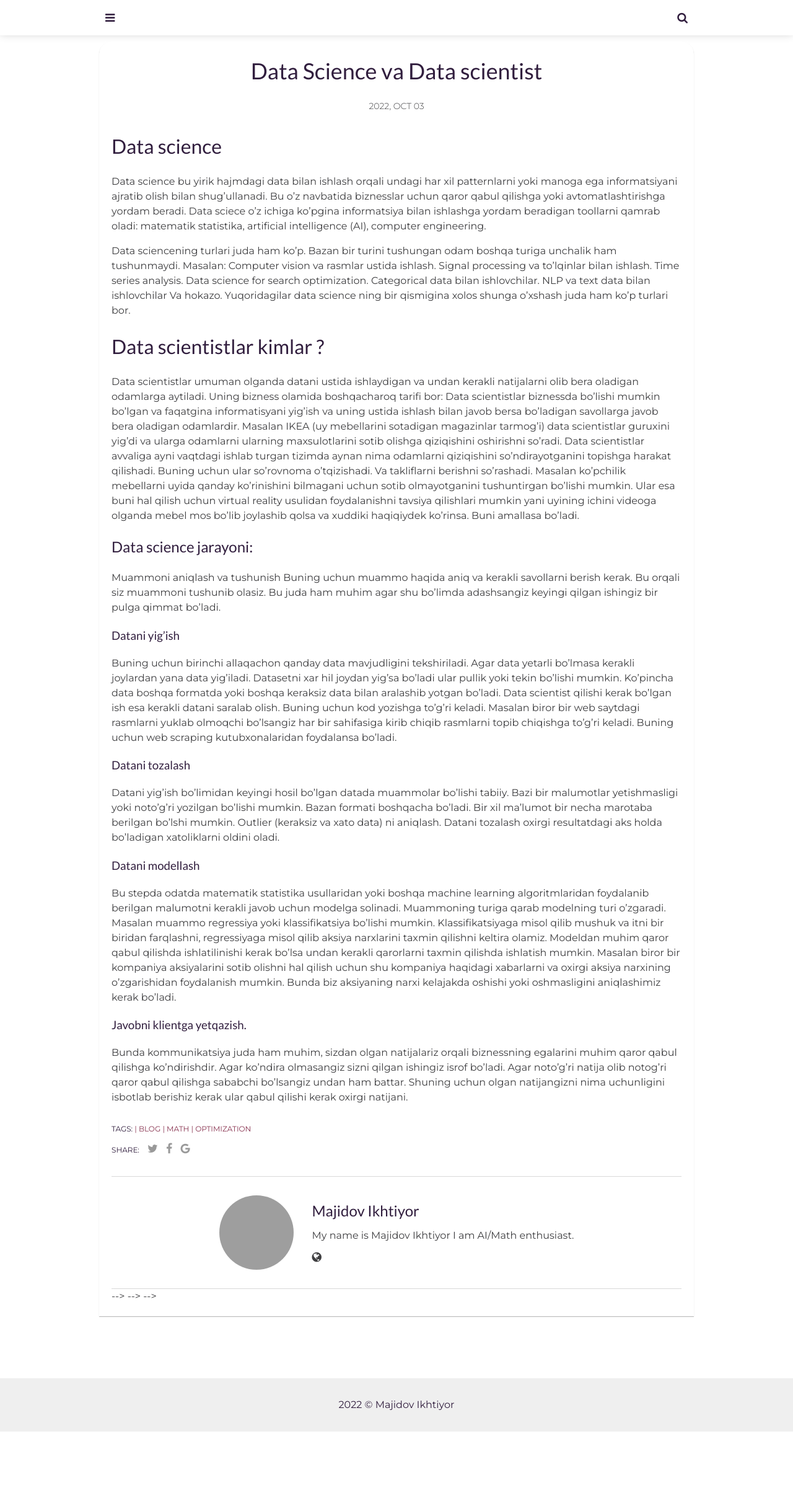
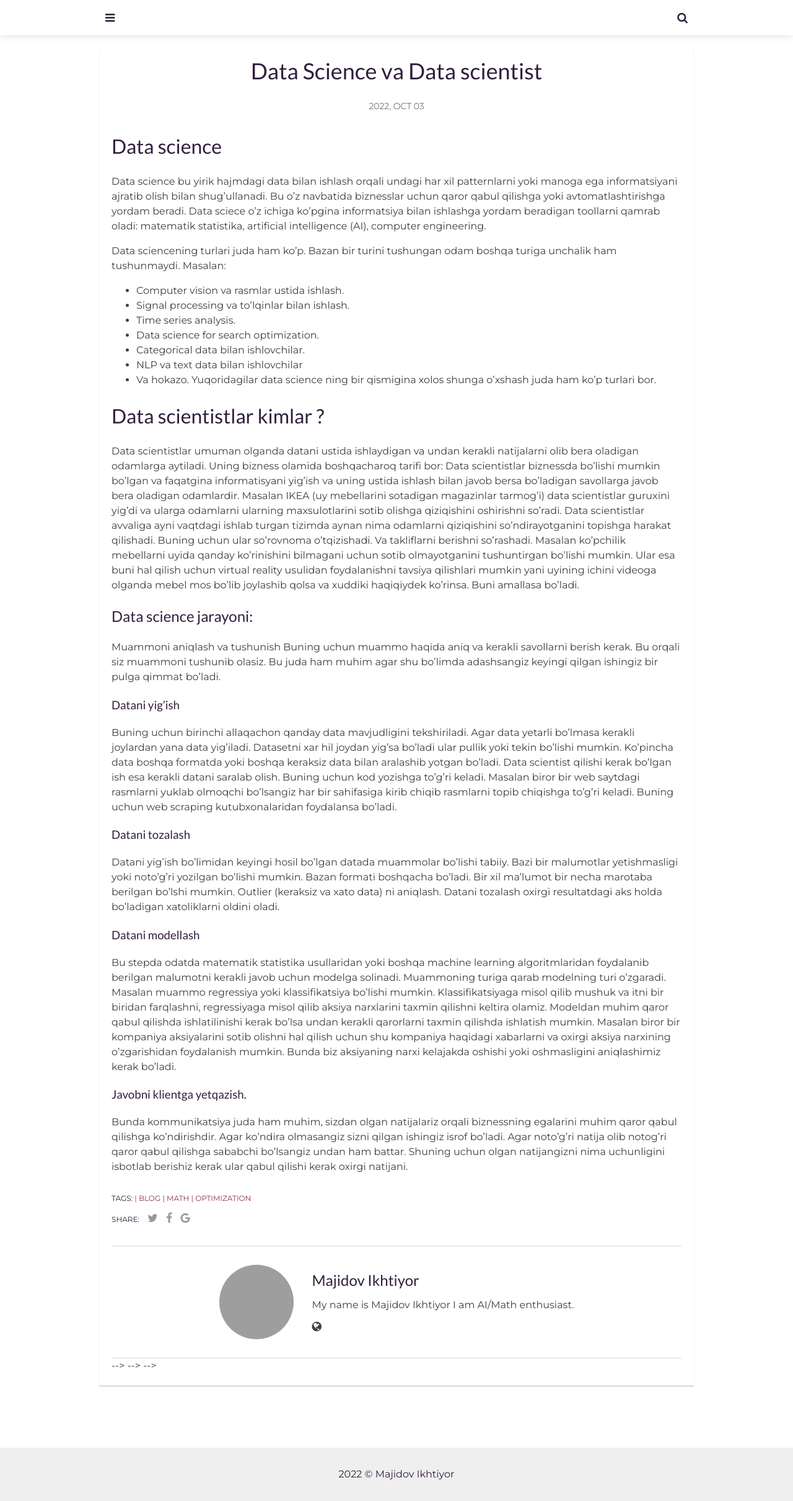
Before and after one commit to ixtiyoruz/ixtiyoruz.github.io, a Jekyll site: the page built from _posts/2022-11-23-data-science.markdown, in a window 1280 px wide. Shown: the whole page at 62% size. Built offline with Jekyll 4.4.1, drawn with Linux system fonts in a browser that asks for light colours; grey boxes are pictures that could not be loaded.

Commit message:
ordering is added

```diff
--- a/_posts/2022-11-23-data-science.markdown
+++ b/_posts/2022-11-23-data-science.markdown
@@ -14,13 +14,13 @@ usemathjax: true
 Data science bu  yirik hajmdagi data bilan ishlash orqali undagi har xil patternlarni yoki manoga ega informatsiyani ajratib olish bilan shug'ullanadi. Bu o'z navbatida biznesslar uchun qaror qabul qilishga yoki avtomatlashtirishga yordam beradi. Data sciece o'z ichiga ko'pgina informatsiya bilan ishlashga yordam beradigan toollarni qamrab oladi: matematik statistika, artificial intelligence (AI), computer engineering.
 
 Data sciencening turlari juda ham ko'p. Bazan bir turini tushungan odam boshqa turiga unchalik ham tushunmaydi. Masalan:
-Computer vision va rasmlar ustida ishlash.
-Signal processing va to'lqinlar bilan ishlash.
-Time series analysis.
-Data science for search optimization.
-Categorical data bilan ishlovchilar.
-NLP va text data bilan ishlovchilar
-Va hokazo.
+- Computer vision va rasmlar ustida ishlash.
+- Signal processing va to'lqinlar bilan ishlash.
+- Time series analysis.
+- Data science for search optimization.
+- Categorical data bilan ishlovchilar.
+- NLP va text data bilan ishlovchilar
+- Va hokazo.
 Yuqoridagilar data science ning bir qismigina xolos shunga o'xshash juda ham ko'p turlari bor.
 
 # Data scientistlar kimlar ?
```
